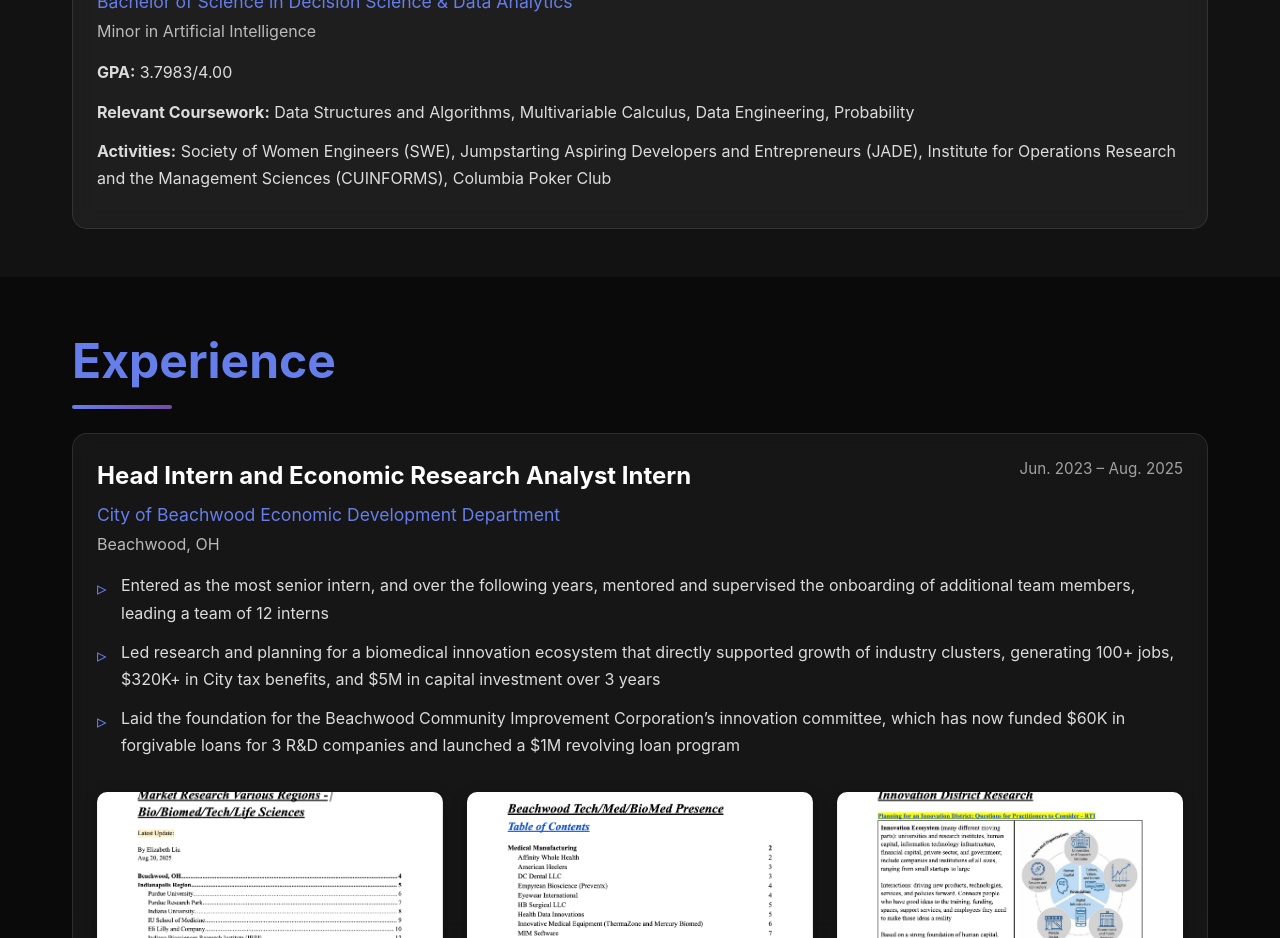
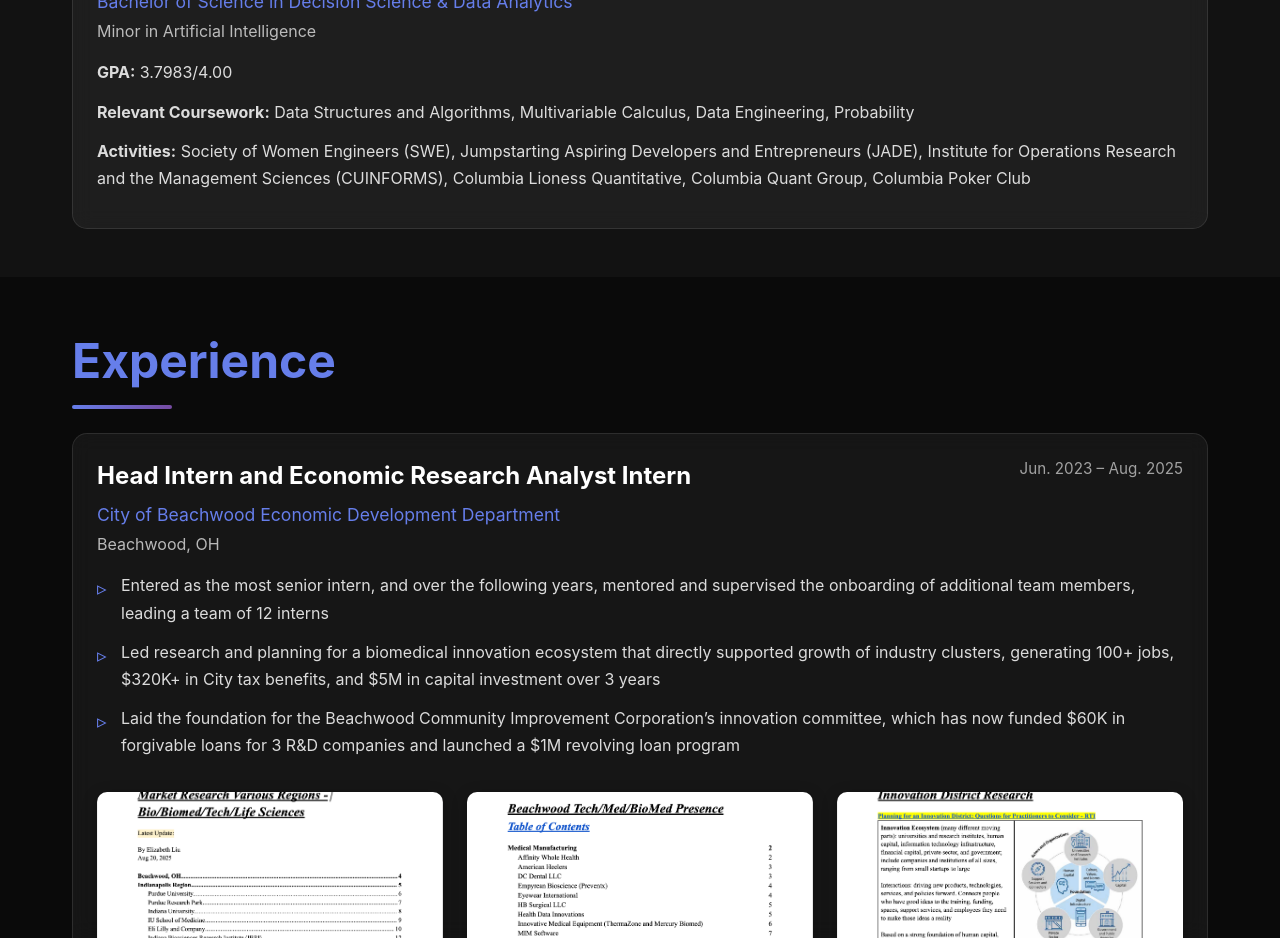
Before and after one commit to elizliu/myportfolio, a React (Vite) app: page / in a window 1280 px wide. Shown: the part 1520-2458 px from the top of the page. Built offline with nearby package versions, Linux system fonts and the light colour scheme.

Commit message:
Add activities section

```diff
--- a/src/App.jsx
+++ b/src/App.jsx
@@ -41,7 +41,7 @@ function App() {
     period: "Aug. 2025 – May 2029",
     gpa: "3.7983/4.00",
     coursework: "Data Structures and Algorithms, Multivariable Calculus, Data Engineering, Probability",
-    activities: "Society of Women Engineers (SWE), Jumpstarting Aspiring Developers and Entrepreneurs (JADE), Institute for Operations Research and the Management Sciences (CUINFORMS), Columbia Poker Club"
+    activities: "Society of Women Engineers (SWE), Jumpstarting Aspiring Developers and Entrepreneurs (JADE), Institute for Operations Research and the Management Sciences (CUINFORMS), Columbia Lioness Quantitative, Columbia Quant Group, Columbia Poker Club"
   };
 
   const experiences = [
```
